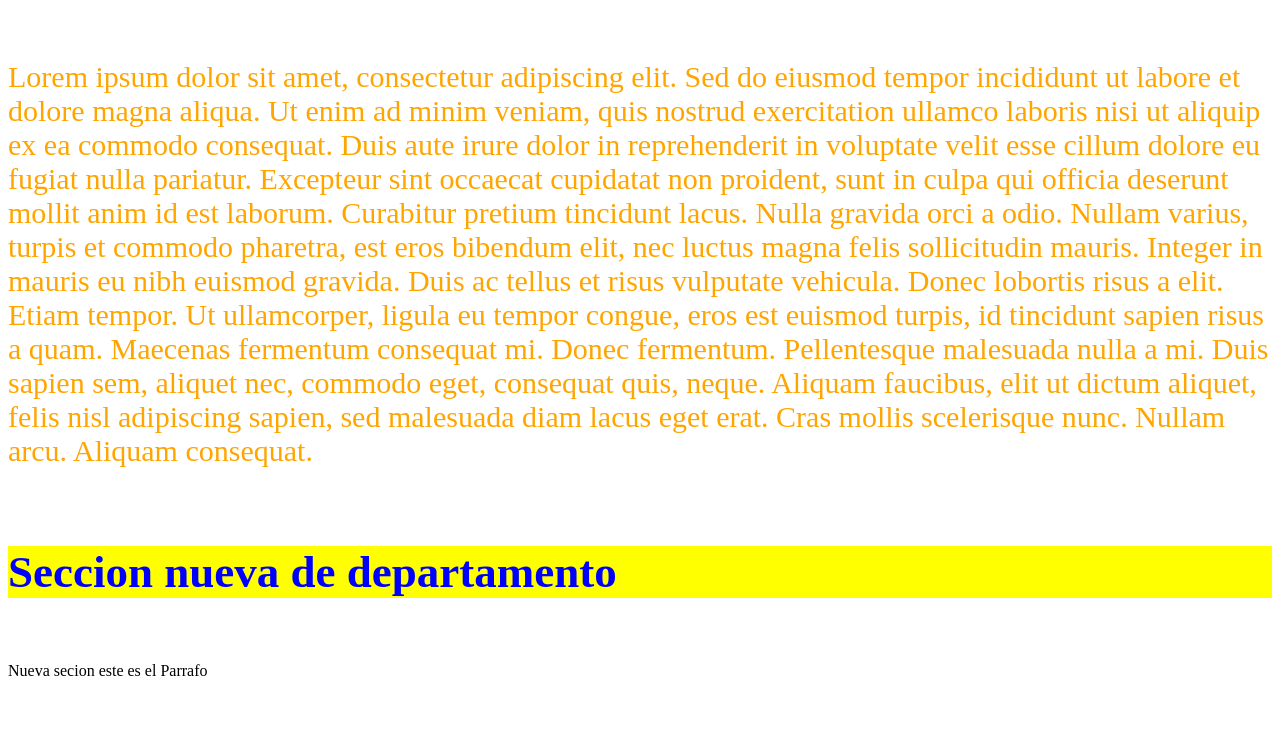
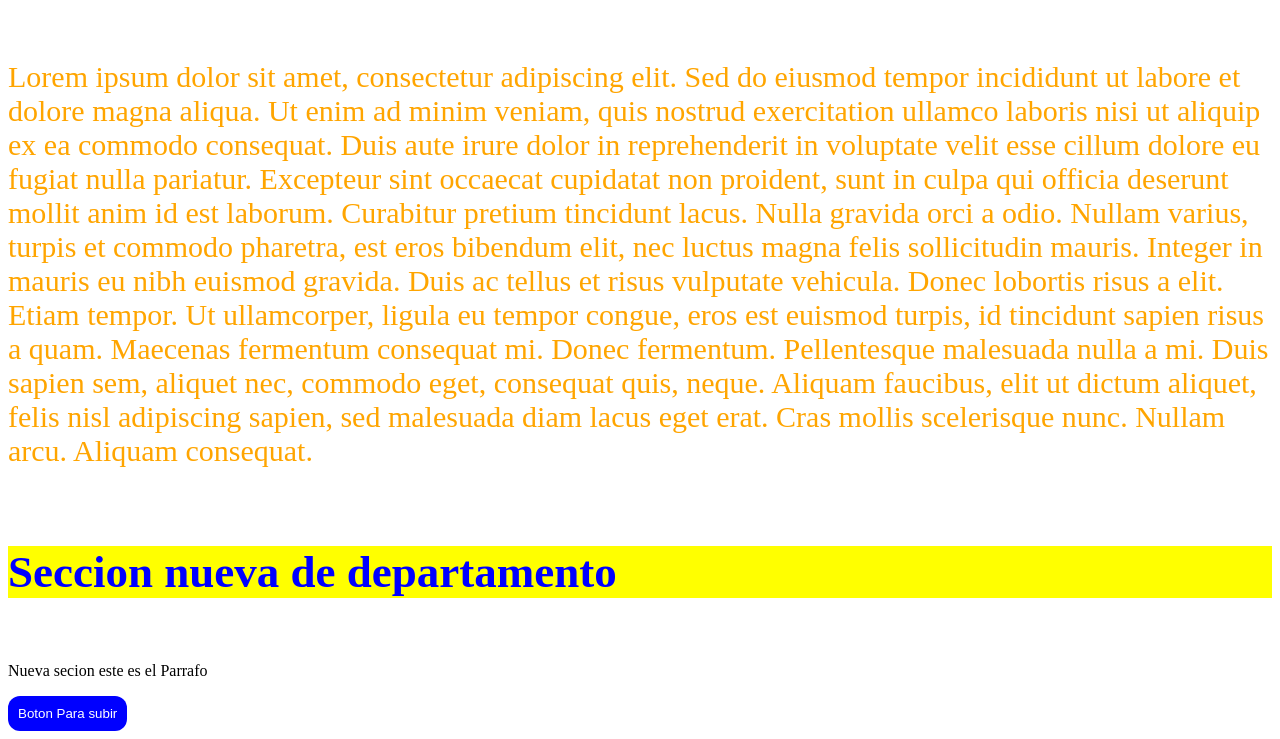
Before and after one commit to fabrizioCrov24/mi-primer-repo, a plain HTML site: page index.html in a window 1280 px wide. Shown: the part 524-1263 px from the top of the page. Before the commit the page ends 1220 px from the top, so only its background shows below. Drawn offline with Linux system fonts and the light colour scheme.

Commit message:
nuevo boton para subir

```diff
--- a/index.html
+++ b/index.html
@@ -27,5 +27,8 @@
     <h1 style="font-size: 45px; color: blue; background-color: yellow;">Seccion nueva de departamento</h1>
     <br>
     <p>Nueva secion este es el Parrafo</p>
+    <button onclick="window.scrollTo({ top: 0, behavior: 'smooth' });" style="border-radius: 12px; background-color: blue; color: white; padding: 10px; border: none; cursor: pointer;">
+        Boton Para subir
+    </button>
 </body>
 </html>
```
